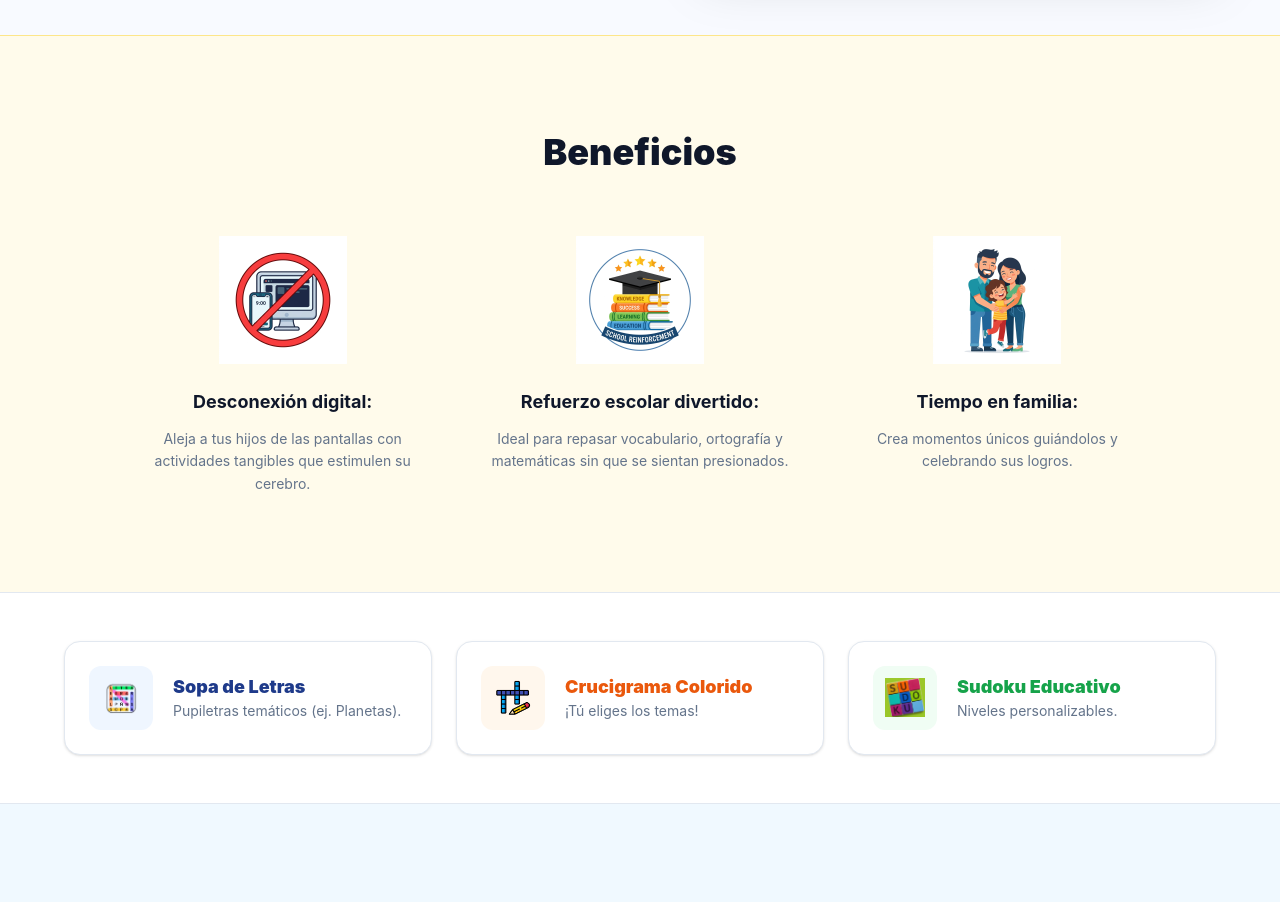
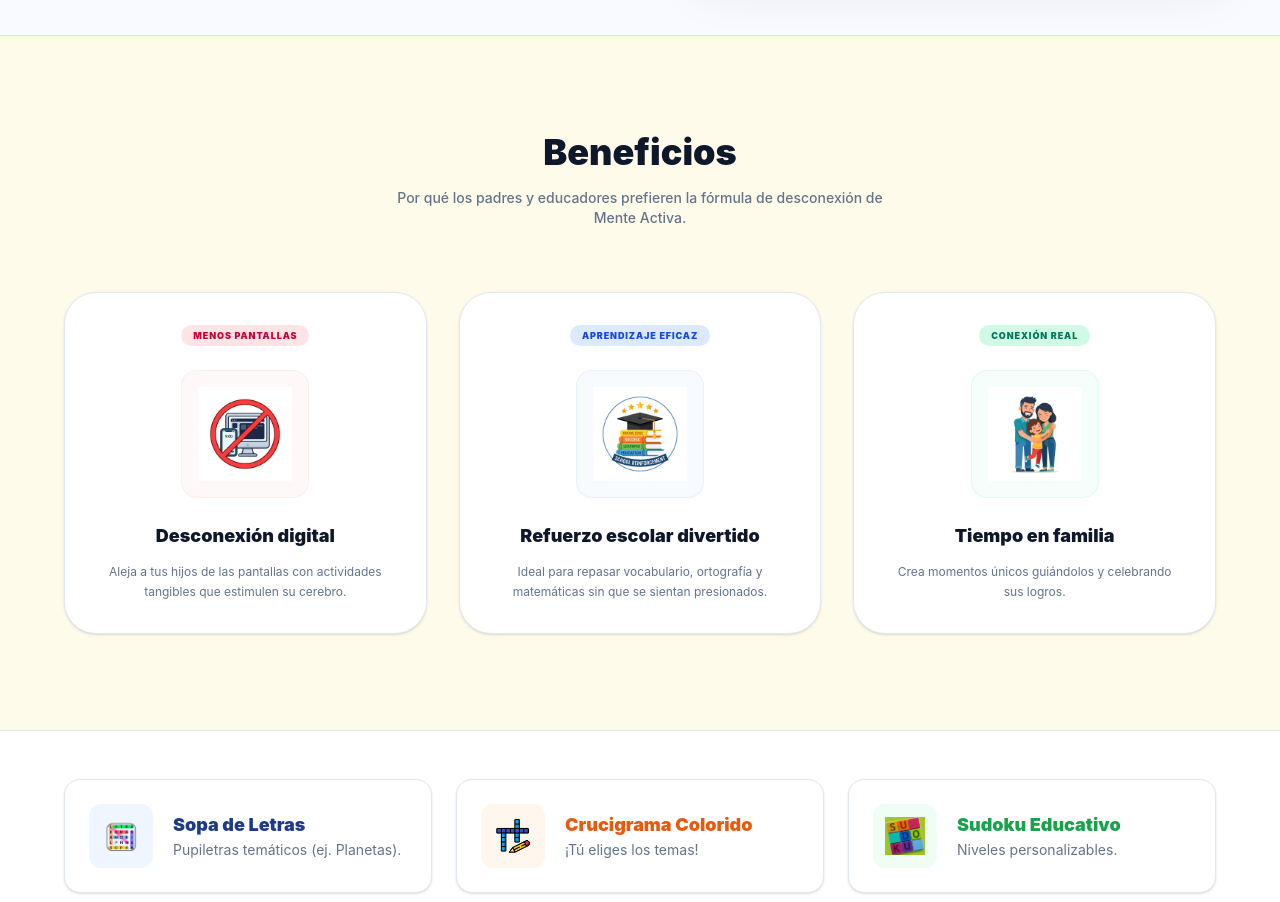
Before and after one commit to administracionmenteactiva-debug/menteactiva, a React (Vite) app: page / in a window 1280 px wide. Shown: the part 780-1682 px from the top of the page. Built offline with nearby package versions, Linux system fonts and the light colour scheme; no server answers; the database is empty.

Commit message:
design: rediseño premium de la sección de beneficios en la landing page con tarjetas e íconos enmarcados

```diff
--- a/src/core/views/LandingView.jsx
+++ b/src/core/views/LandingView.jsx
@@ -87,39 +87,51 @@ const LandingView = () => {
 
             {/* Benefits Section */}
             <section className="py-24 px-6 bg-[#fffbeb] dark:bg-[var(--edu-bg-card)] border-t border-[#fde68a] dark:border-[var(--edu-border)]">
-                <div className="max-w-5xl mx-auto">
-                    <h2 className="text-3xl md:text-4xl font-black mb-16 text-center text-[#0f172a] dark:text-white">Beneficios</h2>
+                <div className="max-w-6xl mx-auto">
+                    <h2 className="text-3xl md:text-4xl font-black mb-4 text-center text-[#0f172a] dark:text-white">Beneficios</h2>
+                    <p className="text-center text-[#64748b] dark:text-[var(--edu-text-muted)] max-w-lg mx-auto mb-16 text-sm font-medium">
+                        Por qué los padres y educadores prefieren la fórmula de desconexión de Mente Activa.
+                    </p>
 
-                    <div className="grid md:grid-cols-3 gap-12 text-center">
+                    <div className="grid grid-cols-1 md:grid-cols-3 gap-8 text-center">
                         {/* Benefit 1 */}
-                        <div className="flex flex-col items-center">
-                            <div className="w-32 h-32 mb-6">
+                        <div className="bg-white dark:bg-[var(--edu-bg)] border border-[#e2e8f0] dark:border-[var(--edu-border)] rounded-[2rem] p-8 shadow-sm hover:shadow-xl hover:-translate-y-1.5 transition-all duration-300 flex flex-col items-center text-center">
+                            <span className="px-3 py-1 rounded-full text-[9px] font-black tracking-widest uppercase mb-6 bg-rose-100 dark:bg-rose-900/30 text-rose-700 dark:text-rose-400">
+                                Menos Pantallas
+                            </span>
+                            <div className="w-32 h-32 rounded-2xl bg-rose-50/50 dark:bg-rose-950/10 border border-rose-100/50 dark:border-rose-900/20 p-4 flex items-center justify-center mb-6">
                                 <img src="/icon_ben1.png" alt="Desconexión digital" className="w-full h-full object-contain" />
                             </div>
-                            <h3 className="text-lg font-bold mb-3 text-[#0f172a] dark:text-white">Desconexión digital:</h3>
-                            <p className="text-[#64748b] dark:text-[var(--edu-text-muted)] text-sm leading-relaxed">
+                            <h3 className="text-lg font-black mb-3 text-[#0f172a] dark:text-white">Desconexión digital</h3>
+                            <p className="text-[#64748b] dark:text-[var(--edu-text-muted)] text-xs leading-relaxed">
                                 Aleja a tus hijos de las pantallas con actividades tangibles que estimulen su cerebro.
                             </p>
                         </div>
 
                         {/* Benefit 2 */}
-                        <div className="flex flex-col items-center">
-                            <div className="w-32 h-32 mb-6">
+                        <div className="bg-white dark:bg-[var(--edu-bg)] border border-[#e2e8f0] dark:border-[var(--edu-border)] rounded-[2rem] p-8 shadow-sm hover:shadow-xl hover:-translate-y-1.5 transition-all duration-300 flex flex-col items-center text-center">
+                            <span className="px-3 py-1 rounded-full text-[9px] font-black tracking-widest uppercase mb-6 bg-blue-100 dark:bg-blue-900/30 text-blue-700 dark:text-blue-400">
+                                Aprendizaje Eficaz
+                            </span>
+                            <div className="w-32 h-32 rounded-2xl bg-blue-50/50 dark:bg-blue-950/10 border border-blue-100/50 dark:border-blue-900/20 p-4 flex items-center justify-center mb-6">
                                 <img src="/icon_ben2.png" alt="Refuerzo escolar divertido" className="w-full h-full object-contain" />
                             </div>
-                            <h3 className="text-lg font-bold mb-3 text-[#0f172a] dark:text-white">Refuerzo escolar divertido:</h3>
-                            <p className="text-[#64748b] dark:text-[var(--edu-text-muted)] text-sm leading-relaxed">
+                            <h3 className="text-lg font-black mb-3 text-[#0f172a] dark:text-white">Refuerzo escolar divertido</h3>
+                            <p className="text-[#64748b] dark:text-[var(--edu-text-muted)] text-xs leading-relaxed">
                                 Ideal para repasar vocabulario, ortografía y matemáticas sin que se sientan presionados.
                             </p>
                         </div>
 
                         {/* Benefit 3 */}
-                        <div className="flex flex-col items-center">
-                            <div className="w-32 h-32 mb-6">
+                        <div className="bg-white dark:bg-[var(--edu-bg)] border border-[#e2e8f0] dark:border-[var(--edu-border)] rounded-[2rem] p-8 shadow-sm hover:shadow-xl hover:-translate-y-1.5 transition-all duration-300 flex flex-col items-center text-center">
+                            <span className="px-3 py-1 rounded-full text-[9px] font-black tracking-widest uppercase mb-6 bg-emerald-100 dark:bg-emerald-900/30 text-emerald-700 dark:text-emerald-400">
+                                Conexión Real
+                            </span>
+                            <div className="w-32 h-32 rounded-2xl bg-emerald-50/50 dark:bg-emerald-950/10 border border-emerald-100/50 dark:border-emerald-900/20 p-4 flex items-center justify-center mb-6">
                                 <img src="/icon_ben3.png" alt="Tiempo en familia" className="w-full h-full object-contain" />
                             </div>
-                            <h3 className="text-lg font-bold mb-3 text-[#0f172a] dark:text-white">Tiempo en familia:</h3>
-                            <p className="text-[#64748b] dark:text-[var(--edu-text-muted)] text-sm leading-relaxed">
+                            <h3 className="text-lg font-black mb-3 text-[#0f172a] dark:text-white">Tiempo en familia</h3>
+                            <p className="text-[#64748b] dark:text-[var(--edu-text-muted)] text-xs leading-relaxed">
                                 Crea momentos únicos guiándolos y celebrando sus logros.
                             </p>
                         </div>
```
